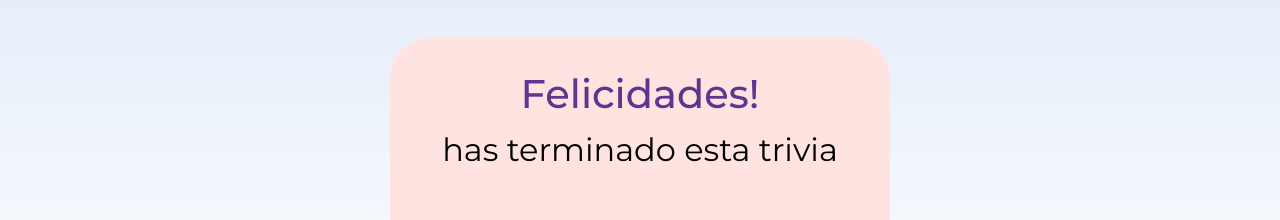
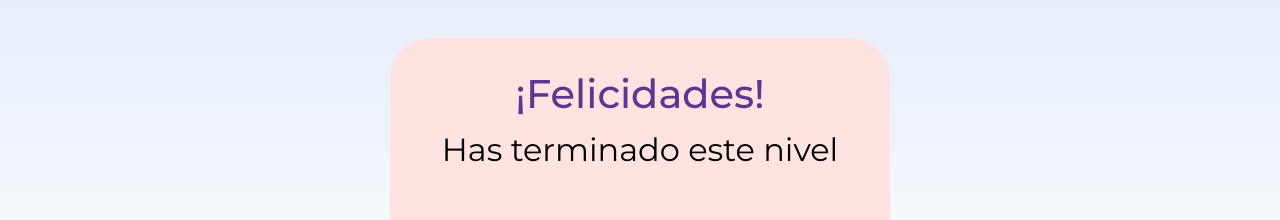
Before and after one commit to ElviraCamarillo/nuserStudy-app, a React (Create React App) app: page /question/result in a window 1280 px wide. Shown: the part 142-362 px from the top of the page. Built offline with nearby package versions, Linux system fonts and the light colour scheme.

Commit message:
MOD text level:octocat:

```diff
--- a/src/pages/TriviaQuestion/triviaResult.js
+++ b/src/pages/TriviaQuestion/triviaResult.js
@@ -47,8 +47,8 @@
                     </div>
 
                     <div className="mt-5 card__result">
-                        <h1>Felicidades!</h1>
-                        <p>has terminado esta trivia</p>
+                        <h1>¡Felicidades!</h1>
+                        <p>Has terminado este nivel</p>
                         {/* <strong><b>10</b> de <b>15</b> correctas</strong> */}
 
                         <div className="row mb-5 mt-5">
```
